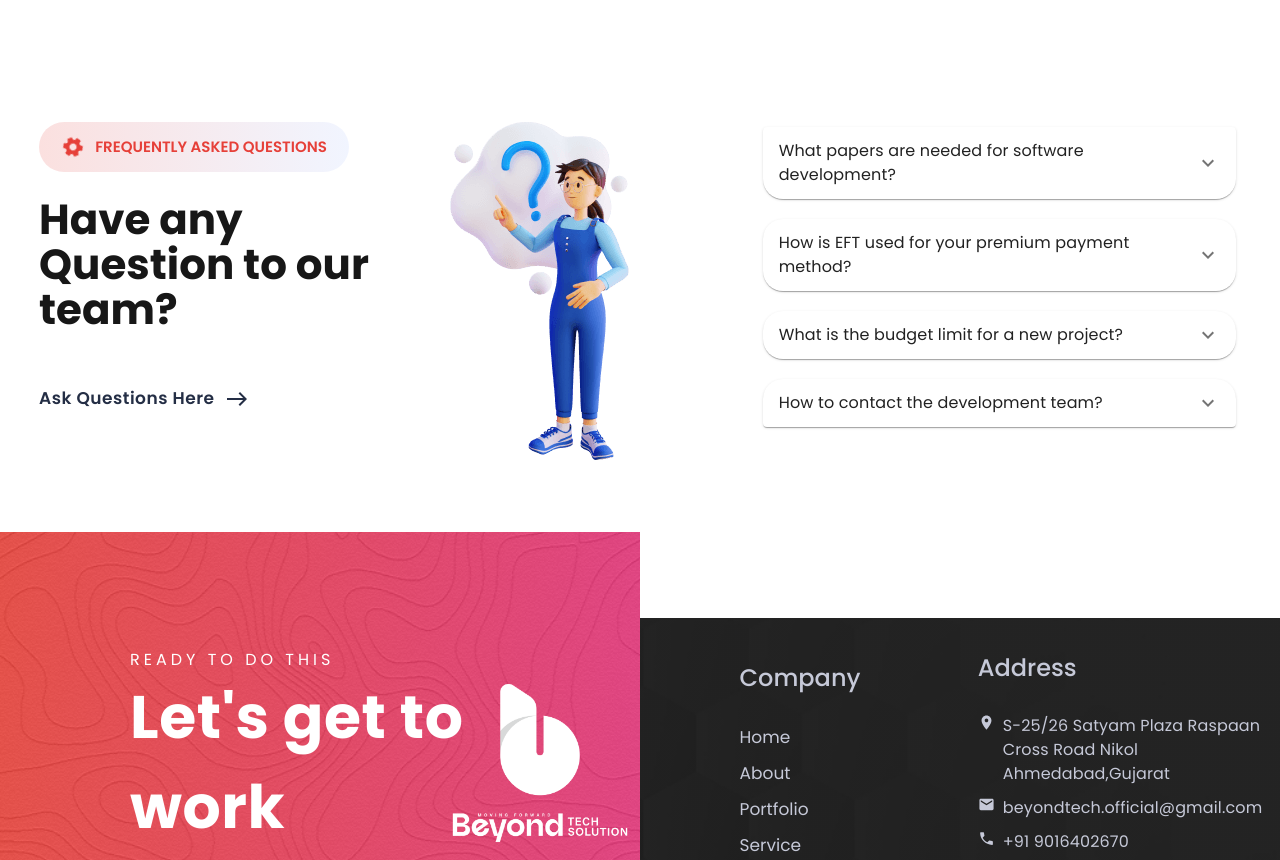
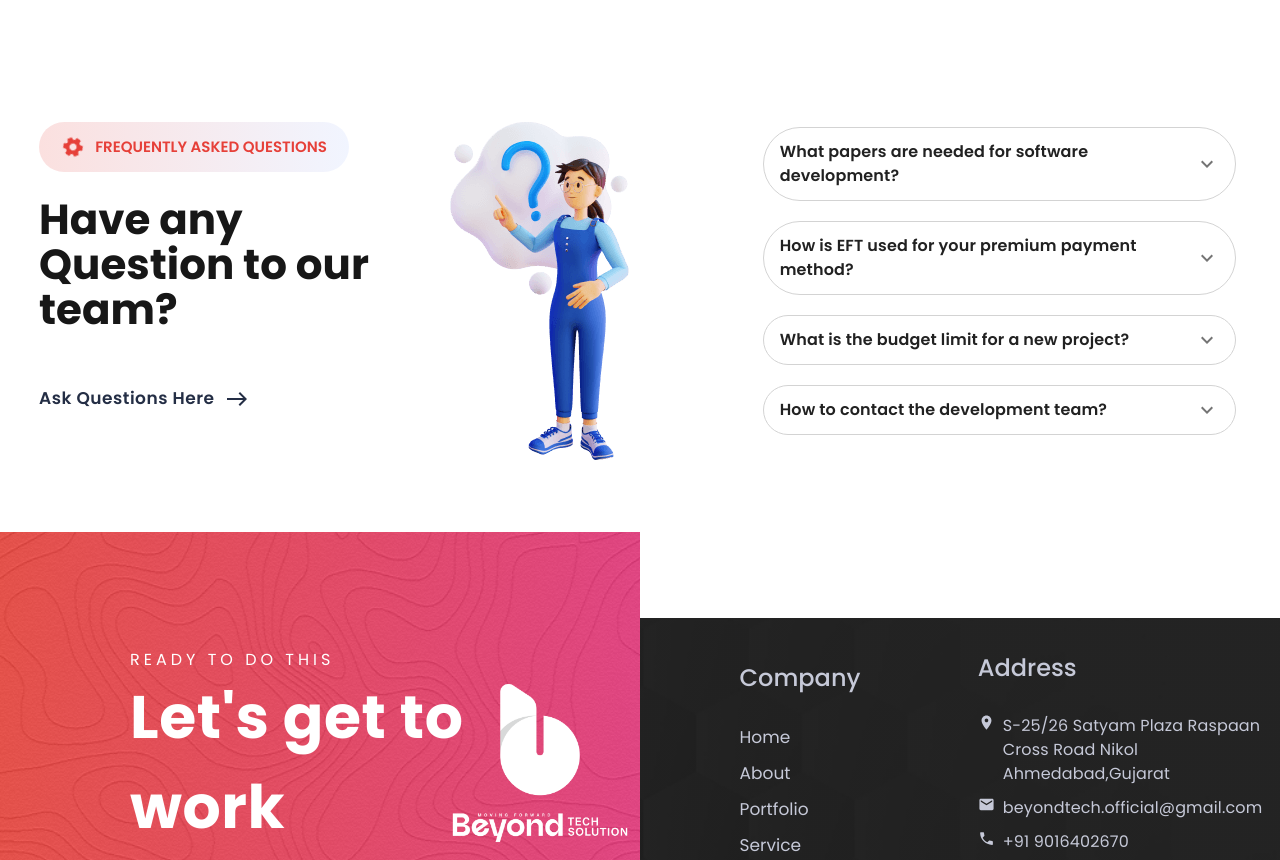
Before and after one commit to KaushalS1911/logixbuilt, a Next.js app: page /about in a window 1280 px wide. Shown: the part 3720-4580 px from the top of the page. Built offline with nearby package versions, Linux system fonts and the light colour scheme.

Commit message:
about banner

```diff
--- a/src/components/about/Faqs.jsx
+++ b/src/components/about/Faqs.jsx
@@ -75,11 +75,13 @@ function Faqs(props) {
                     </Grid>
                     <Grid item lg={5}>
                         <Box sx={{ maxWidth: 800, margin: 'auto', padding: '20px' }}>
+                            {/* Accordion 1 */}
                             <Accordion
                                 sx={{
                                     marginBottom: '20px',
                                     borderRadius: '20px',
                                     overflow: 'hidden',
+                                    boxShadow: 'none', // Remove shadow
                                 }}
                             >
                                 <AccordionSummary
@@ -87,12 +89,16 @@ function Faqs(props) {
                                     aria-controls="panel1-content"
                                     id="panel1-header"
                                     sx={{
-                                        '&.Mui-expanded': { color: 'red', fontWeight: '700' }, // Text turns red when expanded
+                                        backgroundColor: '#FFFFFF', // White background for question
+                                        border: '1px solid #D3D3D3', // Gray border
+                                        borderRadius: '50px', // Rounded corners
+                                        fontWeight: '700', // Font weight bold for the question
+                                        '&.Mui-expanded': { color: 'red', fontWeight: '700' }, // Red text when expanded
                                     }}
                                 >
-                                    <Typography>What papers are needed for software development?</Typography>
+                                    <Typography sx={{fontWeight:"600"}}>What papers are needed for software development?</Typography>
                                 </AccordionSummary>
-                                <AccordionDetails sx={{ backgroundColor: '#FFFFFF' }}>
+                                <AccordionDetails sx={{ backgroundColor: '#FFFFFF', color: '#6E6E6E' }}> {/* Medium gray for answer */}
                                     <Typography>
                                         Orritech offers a full range of consultancy & training methods for data analysis, business consultation, and strategic way.
                                     </Typography>
@@ -100,19 +106,29 @@ function Faqs(props) {
                             </Accordion>
 
                             {/* Accordion 2 */}
-                            <Accordion sx={{ marginBottom: '20px', borderRadius: '20px', overflow: 'hidden' }}>
+                            <Accordion
+                                sx={{
+                                    marginBottom: '20px',
+                                    borderRadius: '20px',
+                                    overflow: 'hidden',
+                                    boxShadow: 'none', // Remove shadow
+                                }}
+                            >
                                 <AccordionSummary
                                     expandIcon={<ExpandMoreIcon />}
                                     aria-controls="panel2-content"
                                     id="panel2-header"
                                     sx={{
+                                        backgroundColor: '#FFFFFF', // White background for question
+                                        border: '1px solid #D3D3D3', // Gray border
+                                        borderRadius: '50px', // Rounded corners
+                                        fontWeight: '700', // Font weight bold for the question
                                         '&.Mui-expanded': { fontWeight: '700', color: 'red' },
-
                                     }}
                                 >
-                                    <Typography>How is EFT used for your premium payment method?</Typography>
+                                    <Typography sx={{fontWeight:"600"}}>How is EFT used for your premium payment method?</Typography>
                                 </AccordionSummary>
-                                <AccordionDetails sx={{ backgroundColor: '#f9fbfd' }}>
+                                <AccordionDetails sx={{ backgroundColor: '#f9fbfd', color: '#6E6E6E' }}> {/* Medium gray for answer */}
                                     <Typography>
                                         Orritech offers a full range of consultancy & training methods for data analysis, business consultation, and strategic way.
                                     </Typography>
@@ -120,18 +136,29 @@ function Faqs(props) {
                             </Accordion>
 
                             {/* Accordion 3 */}
-                            <Accordion sx={{ marginBottom: '20px', borderRadius: '20px', overflow: 'hidden' }}>
+                            <Accordion
+                                sx={{
+                                    marginBottom: '20px',
+                                    borderRadius: '20px',
+                                    overflow: 'hidden',
+                                    boxShadow: 'none', // Remove shadow
+                                }}
+                            >
                                 <AccordionSummary
                                     expandIcon={<ExpandMoreIcon />}
                                     aria-controls="panel3-content"
                                     id="panel3-header"
                                     sx={{
+                                        backgroundColor: '#FFFFFF', // White background for question
+                                        border: '1px solid #D3D3D3', // Gray border
+                                        borderRadius: '50px', // Rounded corners
+                                        fontWeight: '700', // Font weight bold for the question
                                         '&.Mui-expanded': { fontWeight: '700', color: 'red' },
                                     }}
                                 >
-                                    <Typography>What is the budget limit for a new project?</Typography>
+                                    <Typography sx={{fontWeight:"600"}}>What is the budget limit for a new project?</Typography>
                                 </AccordionSummary>
-                                <AccordionDetails sx={{ backgroundColor: '#f9fbfd' }}>
+                                <AccordionDetails sx={{ backgroundColor: '#f9fbfd', color: '#6E6E6E' }}> {/* Medium gray for answer */}
                                     <Typography>
                                         Orritech offers a full range of consultancy & training methods for data analysis, business consultation, and strategic way.
                                     </Typography>
@@ -139,18 +166,28 @@ function Faqs(props) {
                             </Accordion>
 
                             {/* Accordion 4 */}
-                            <Accordion sx={{ borderRadius: '20px', overflow: 'hidden' }}>
+                            <Accordion
+                                sx={{
+                                    borderRadius: '20px',
+                                    overflow: 'hidden',
+                                    boxShadow: 'none', // Remove shadow
+                                }}
+                            >
                                 <AccordionSummary
                                     expandIcon={<ExpandMoreIcon />}
                                     aria-controls="panel4-content"
                                     id="panel4-header"
                                     sx={{
-                                        '&.Mui-expanded': { fontWeight: '700' , color: 'red'},
+                                        backgroundColor: '#FFFFFF', // White background for question
+                                        border: '1px solid #D3D3D3', // Gray border
+                                        borderRadius: '50px', // Rounded corners
+                                        fontWeight: '700', // Font weight bold for the question
+                                        '&.Mui-expanded': { fontWeight: '700', color: 'red' },
                                     }}
                                 >
-                                    <Typography>How to contact the development team?</Typography>
+                                    <Typography sx={{fontWeight:"600"}}>How to contact the development team?</Typography>
                                 </AccordionSummary>
-                                <AccordionDetails sx={{ backgroundColor: '#f9fbfd' }}>
+                                <AccordionDetails sx={{ backgroundColor: '#f9fbfd', color: '#6E6E6E' }}> {/* Medium gray for answer */}
                                     <Typography>
                                         Orritech offers a full range of consultancy & training methods for data analysis, business consultation, and strategic way.
                                     </Typography>
@@ -158,6 +195,11 @@ function Faqs(props) {
                             </Accordion>
                         </Box>
                     </Grid>
+
+
+
+
+
                 </Grid>
             </Container>
         </Box>
--- a/src/components/about/TechnologyFirm.jsx
+++ b/src/components/about/TechnologyFirm.jsx
@@ -180,7 +180,6 @@ function TechnologyFirm(props) {
                             </Grid>
                         </Grid>
 
-
                 </Box>
             </Container>
         </Box>
```
Also changed, not shown: src/app/globals.css (line endings or trailing spaces).
